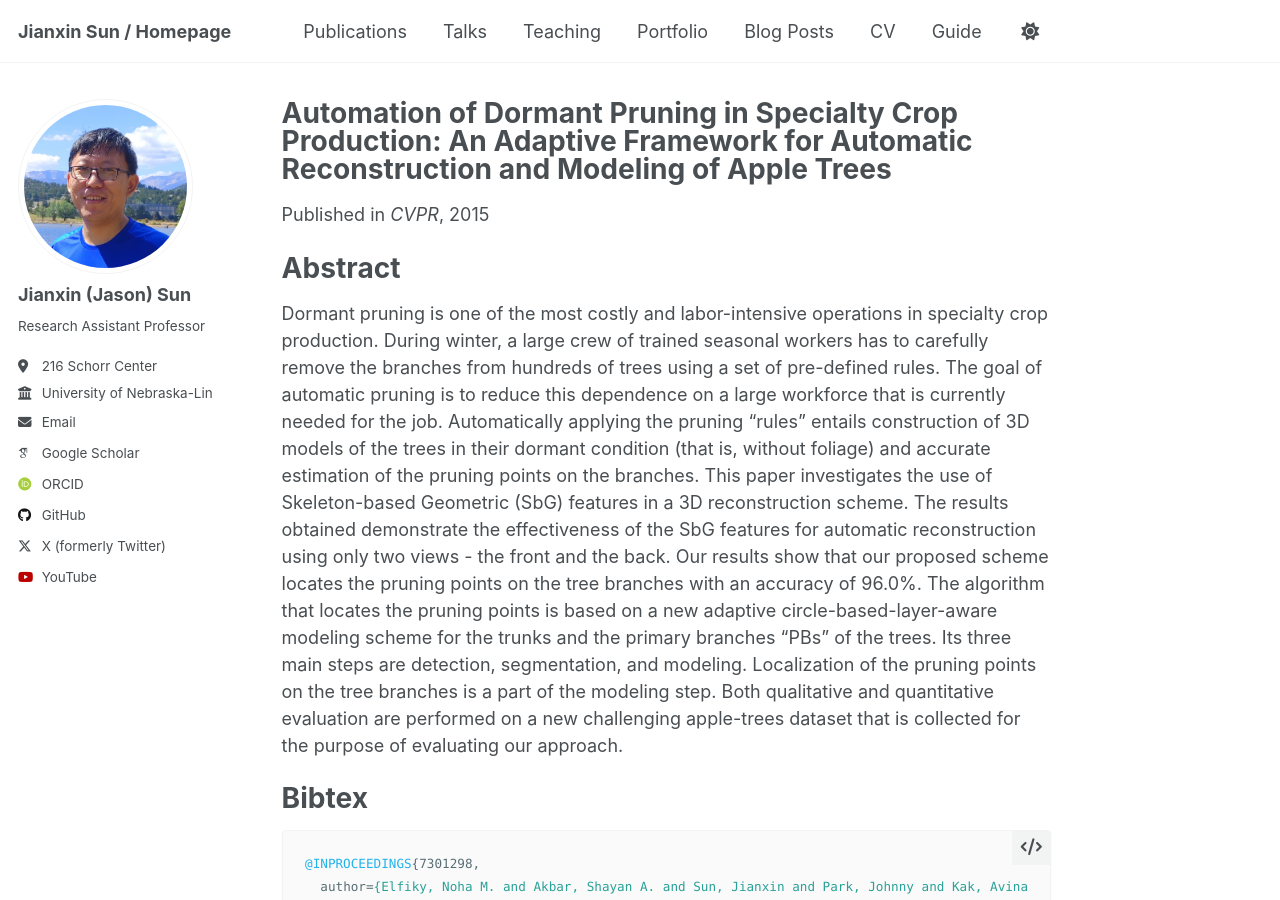
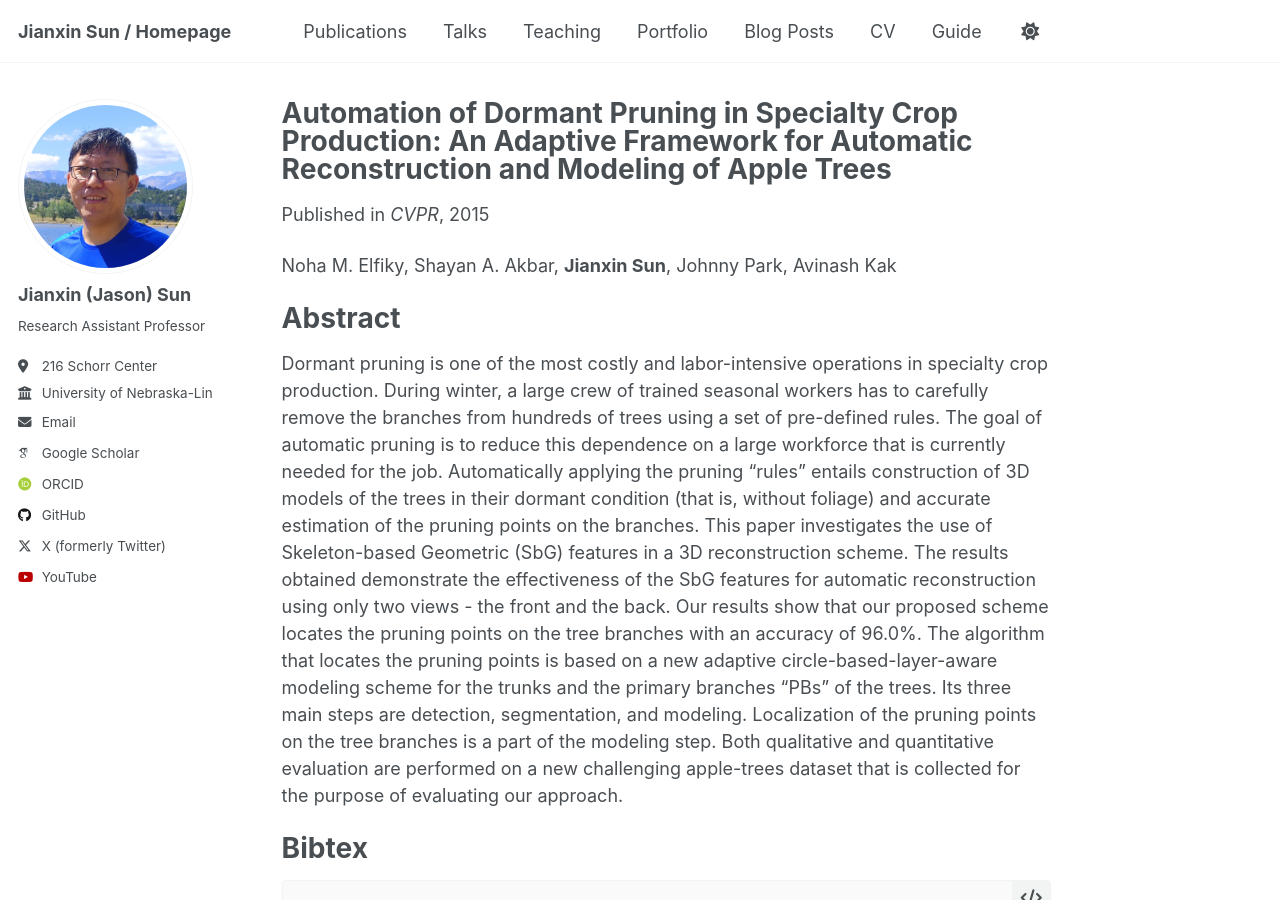
Before and after one commit to sunjianxin/sunjianxin.github.io, a Jekyll site: the page built from _publications/2009-10-01-paper-title-number-1.md, in a window 1280 px wide and 900 px high. Built offline with Jekyll 4.4.1, drawn with Linux system fonts in a browser that asks for light colours; some web fonts are replaced.

Commit message:
Update 2009-10-01-paper-title-number-1.md

```diff
--- a/_publications/2009-10-01-paper-title-number-1.md
+++ b/_publications/2009-10-01-paper-title-number-1.md
@@ -11,6 +11,8 @@ paperurl: 'https://ieeexplore.ieee.org/document/7301298'
 bibtexurl:
 citation:
 ---
+Noha M. Elfiky, Shayan A. Akbar, **Jianxin Sun**, Johnny Park, Avinash Kak
+
 Abstract
 ======
 Dormant pruning is one of the most costly and labor-intensive operations in specialty crop production. During winter, a large crew of trained seasonal workers has to carefully remove the branches from hundreds of trees using a set of pre-defined rules. The goal of automatic pruning is to reduce this dependence on a large workforce that is currently needed for the job. Automatically applying the pruning “rules” entails construction of 3D models of the trees in their dormant condition (that is, without foliage) and accurate estimation of the pruning points on the branches. This paper investigates the use of Skeleton-based Geometric (SbG) features in a 3D reconstruction scheme. The results obtained demonstrate the effectiveness of the SbG features for automatic reconstruction using only two views - the front and the back. Our results show that our proposed scheme locates the pruning points on the tree branches with an accuracy of 96.0%. The algorithm that locates the pruning points is based on a new adaptive circle-based-layer-aware modeling scheme for the trunks and the primary branches “PBs” of the trees. Its three main steps are detection, segmentation, and modeling. Localization of the pruning points on the tree branches is a part of the modeling step. Both qualitative and quantitative evaluation are performed on a new challenging apple-trees dataset that is collected for the purpose of evaluating our approach.
```
